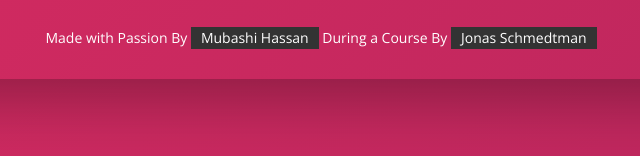
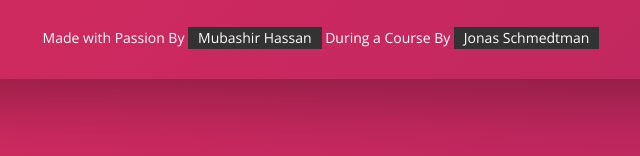
Before and after one commit to mhm13dev/Trillo-App, a website: page index.html in a window 1280 px wide. Shown: the part 1403-1559 px from the top of the page, 319-959 px from the left. Drawn offline with nearby package versions, Linux system fonts and the light colour scheme.

Commit message:
Name Correction in the Footer

```diff
--- a/index.html
+++ b/index.html
@@ -211,7 +211,7 @@
         </main>
       </div>
       <footer class="footer">
-        <p class="footer__text">Made with Passion By <a href="https://facebook.com/official.mhm13" target="_blank" class="footer__name">Mubashi Hassan</a> During a Course By <a href="https://codingheroes.io/" target="_blank" class="footer__name">Jonas Schmedtman</a></p>
+        <p class="footer__text">Made with Passion By <a href="https://facebook.com/official.mhm13" target="_blank" class="footer__name">Mubashir Hassan</a> During a Course By <a href="https://codingheroes.io/" target="_blank" class="footer__name">Jonas Schmedtman</a></p>
       </footer>
     </div>
   </body>
```
